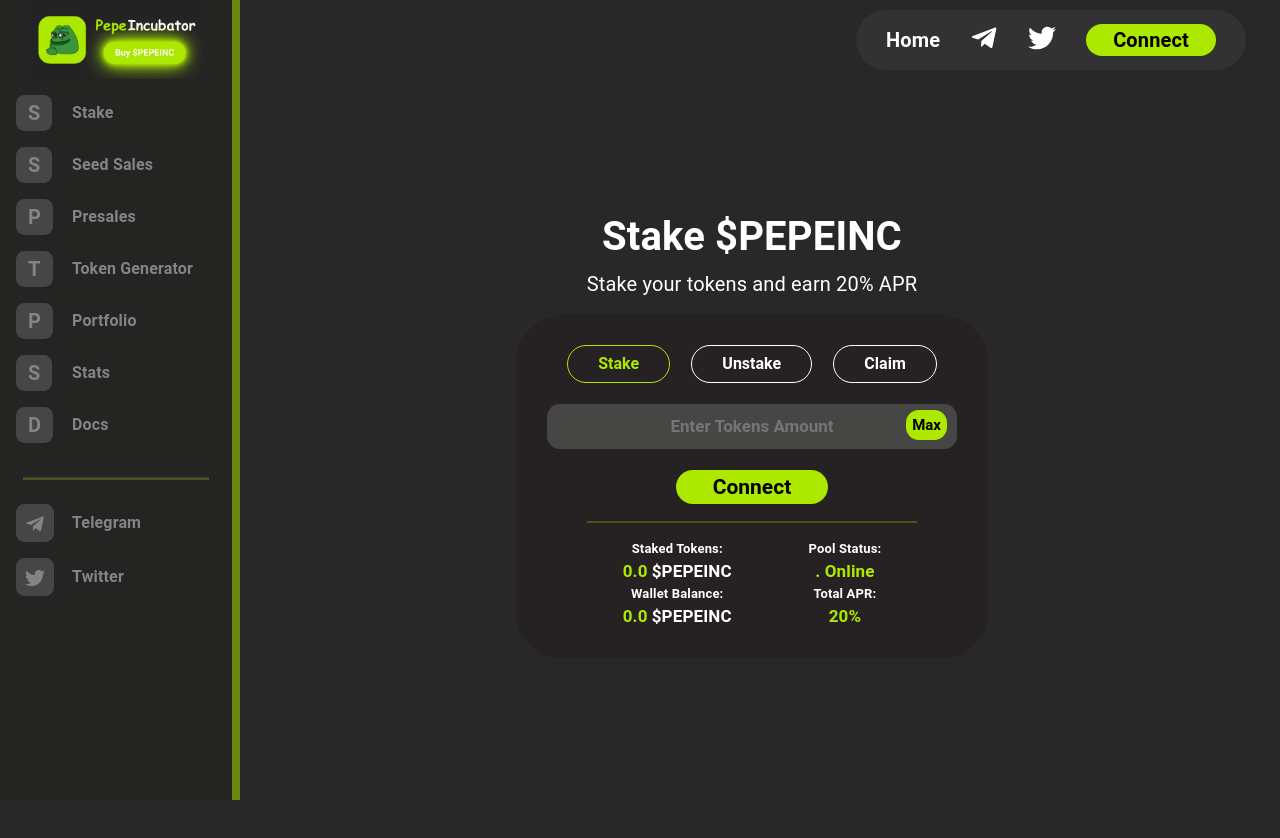
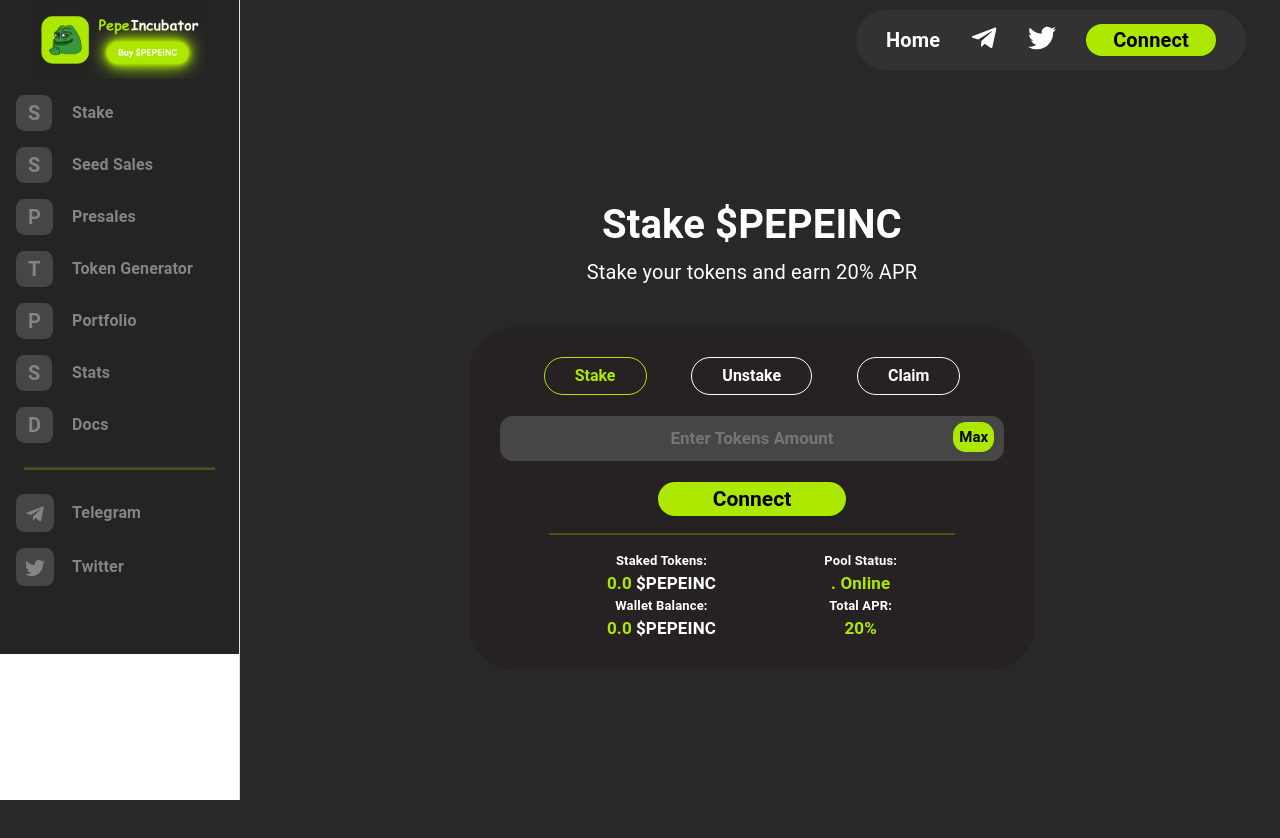
Before and after one commit to BetterLogicTeam/PEPEINC_Staking, a React (Vite) app: page /Stake in a window 1280 px wide. Shown: the top 838 px of the page. Built offline with nearby package versions, Linux system fonts and the light colour scheme.

Commit message:
Change Draw and Stake

```diff
--- a/src/Components/ResponsiveDrawer/Drawer.css
+++ b/src/Components/ResponsiveDrawer/Drawer.css
@@ -9,9 +9,9 @@
 } */
 
 .css-12i7wg6-MuiPaper-root-MuiDrawer-paper {
-  background: #242423 !important;
+  /* background: #242423 !important; */
   color: #848484 !important;
-  border-right: 8px solid rgba(173, 233, 1, 0.5) !important;
+  /* border-right: 8px solid rgba(173, 233, 1, 0.5) !important; */
   text-decoration: none;
 }
 
@@ -81,10 +81,6 @@
   background: #ade900;
 }
 
-.docs {
-  padding-bottom: 10px;
-}
-
 .draw_hr_main {
   display: flex;
   justify-content: center;
@@ -134,13 +130,13 @@ border-radius: 42.1986px;
   cursor: pointer;
 }
 
-.css-hyum1k-MuiToolbar-root {
+/* .css-hyum1k-MuiToolbar-root {
   min-height: 0 !important;
 }
 
 .css-hyum1k-MuiToolbar-root {
     min-height: 0 !important;
-  }
+  } */
 
 @media screen and (max-width: 530px) {
   .css-hyum1k-MuiToolbar-root {
@@ -166,3 +162,15 @@ border-radius: 42.1986px;
         justify-content: center;
       }
 }
+
+@media (min-width:321px) and (max-width: 375px) {
+  .sm_nav{
+    margin-left: 30px;
+  }
+}
+
+@media (min-width:376px) and (max-width: 425px) {
+  .sm_nav{
+    margin-left: 55px;
+  }
+}
--- a/src/Components/ResponsiveDrawer/ResponsiveDrawer.jsx
+++ b/src/Components/ResponsiveDrawer/ResponsiveDrawer.jsx
@@ -33,8 +33,9 @@ function ResponsiveDrawer(props) {
   };
 
   const drawer = (
-    <div>
-      <Toolbar style={{background: "#242423"}}/>
+    <div style={{background: "#242423"}}
+    >
+      {/* <Toolbar style={{background: "#242423"}}/> */}
       <Divider style={{display: "none"}}/>
 
       <Box style={{background: "#242423"}}>
@@ -42,9 +43,9 @@ function ResponsiveDrawer(props) {
           <img src={Capture} width={175} alt="" />
         </div>
       </Box>
-      <Box sx={{ width: "100%", maxWidth: 360, bgcolor: "242423" }}>
-        <nav aria-label="main mailbox folders">
-          <List style={{background: "#242423"}}>
+      <Box sx={{ width: "100%", maxWidth: 360, bgcolor: "#242423" }}>
+        <nav aria-label="main mailbox folders" >
+          <List style={{background: "#242423",paddingBottom: "60px"}}>
 
             <Link className="lenk" to="/Stake">
             <ListItem disablePadding>
@@ -170,8 +171,8 @@ function ResponsiveDrawer(props) {
         //   width: { sm: `calc(100% - ${drawerWidth}px)` },
         //   ml: { sm: `${drawerWidth}px` },
         // }}
-        style={{background: "#282828", boxShadow: "none", display: "flex"}}
-        sx={{ alignItems: { xs: "center",sm: "flex-end", md: "flex-end", lg: "flex-end" },justifyContent: { xs: "center",sm: "flex-end", md: "flex-end", lg: "flex-end" }, }}
+        style={{background: "#282828", boxShadow: "none", display: "flex",justifyContent: "space-between", alignItems: "end"}}
+        // sx={{ alignItems: { xs: "flex-end",sm: "flex-end", md: "flex-end", lg: "flex-end" },justifyContent: { xs: "flex-end",sm: "flex-end", md: "flex-end", lg: "flex-end" }, }}
       >
         <Toolbar style={{background: "transparent"}}>
           <IconButton
@@ -208,6 +209,7 @@ function ResponsiveDrawer(props) {
       >
         {/* The implementation can be swapped with js to avoid SEO duplication of links. */}
         <Drawer
+          style={{background: "#242423"}}
           container={container}
           variant="temporary"
 
@@ -216,7 +218,6 @@ function ResponsiveDrawer(props) {
           ModalProps={{
             keepMounted: true, // Better open performance on mobile.
           }}
-          style={{background: "#242423"}}
           sx={{
             display: { xs: "block", sm: "none" },
             "& .MuiDrawer-paper": {
@@ -228,6 +229,7 @@ function ResponsiveDrawer(props) {
           {drawer}
         </Drawer>
         <Drawer
+          style={{background: "#242423"}}
           variant="permanent"
           onClose={handleDrawerToggle}
 
@@ -238,7 +240,6 @@ function ResponsiveDrawer(props) {
               width: drawerWidth,
             },
           }}
-          style={{background: "#242423"}}
           open
         >
           {drawer}
--- a/src/Components/Stake/Stake.css
+++ b/src/Components/Stake/Stake.css
@@ -7,7 +7,7 @@
     padding: 30px;
     background: #262223;
     border-radius: 47.007px;
-    width: 50%;
+    width: 60%;
     /* height: 55vh; */
     display: flex;
     flex-direction: column;
--- a/src/Components/Stake/Stake.jsx
+++ b/src/Components/Stake/Stake.jsx
@@ -22,7 +22,7 @@ function Stake() {
       >
         <div className="ComingSoon_main">
           <h1 className="fw-bolder text-white">Stake $PEPEINC</h1>
-          <p className="fs-5 text-white">Stake your tokens and earn 20% APR</p>
+          <p className="fs-5 pb-4 text-white">Stake your tokens and earn 20% APR</p>
           <div className="Stake_box">
             <div className="ComingSoon_box_btn">
               <button
```
Also changed, not shown: src/App.jsx (+0 -80 lines), 1 other file (tests, documents, lock files or other folders).
